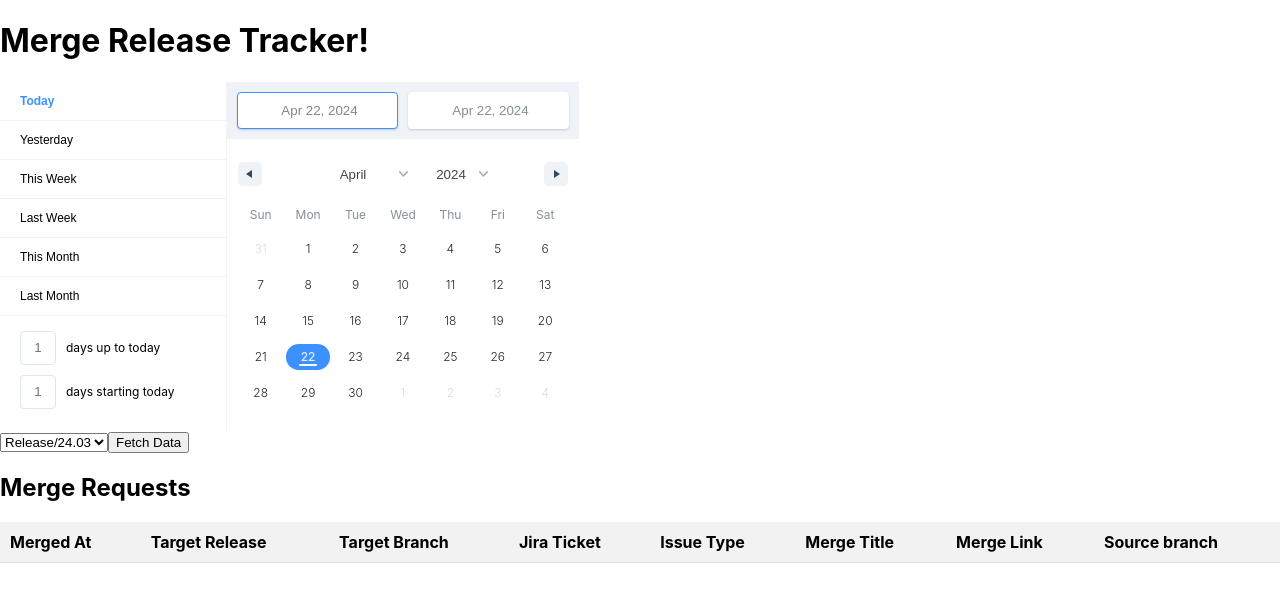
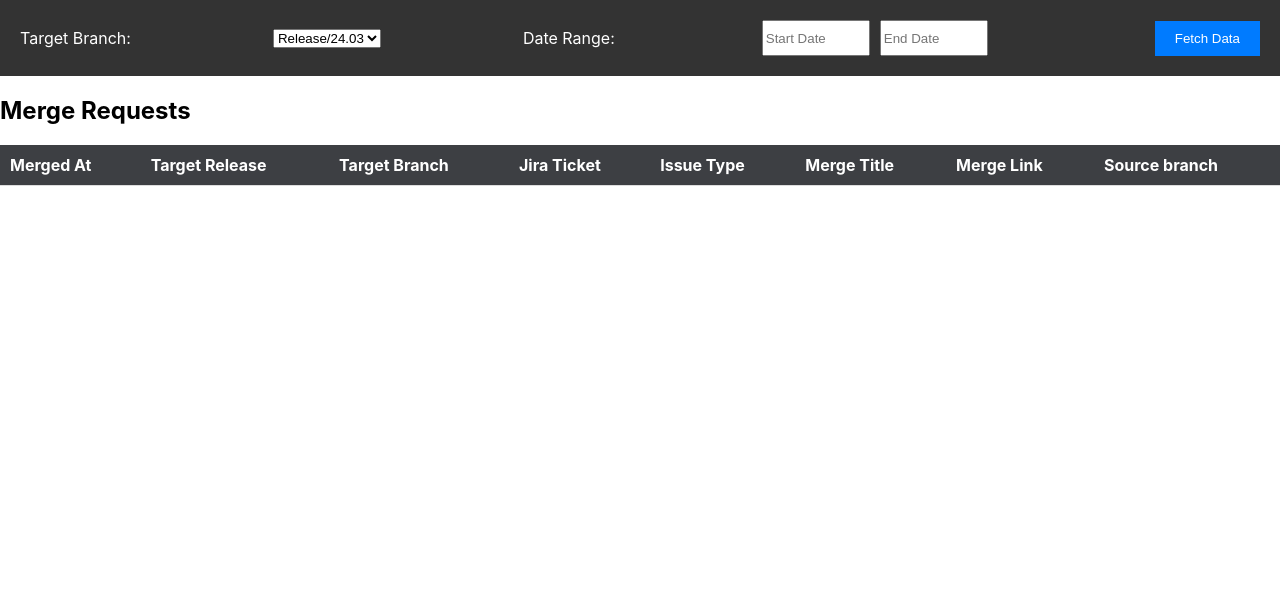
Before and after one commit to josueCarvajal/gitlab-release-tracker, a React (Create React App) app in the folder react-frontend/: page / in a window 1280 px wide. Shown: the top 602 px of the page. Built offline with nearby package versions, Linux system fonts and the light colour scheme.

Commit message:
Adding simply date Range picker

```diff
--- a/react-frontend/package.json
+++ b/react-frontend/package.json
@@ -13,7 +13,8 @@
     "@types/react-dom": "^18.2.25",
     "axios": "^1.6.8",
     "react": "^18.2.0",
-    "react-date-range": "^2.0.0-alpha.4",
+    "react-date-range": "^2.0.1",
+    "react-datepicker": "^6.9.0",
     "react-dom": "^18.2.0",
     "react-scripts": "5.0.1",
     "typescript": "^4.9.5",
@@ -42,5 +43,8 @@
       "last 1 firefox version",
       "last 1 safari version"
     ]
+  },
+  "devDependencies": {
+    "@types/react-datepicker": "^6.2.0"
   }
 }
--- a/react-frontend/src/App.css
+++ b/react-frontend/src/App.css
@@ -15,15 +15,19 @@
 
 .App-header {
   background-color: #282c34;
-  min-height: 100vh;
+  min-height: 50vh;
   display: flex;
   flex-direction: column;
   align-items: center;
   justify-content: center;
-  font-size: calc(10px + 2vmin);
+  font-size: calc(10px + 1vmin);
   color: white;
 }
 
+
+.App-bg {
+  background-color: #282c34
+}
 .App-link {
   color: #61dafb;
 }
@@ -36,3 +40,40 @@
     transform: rotate(360deg);
   }
 }
+
+
+.navbar-container {
+  display: flex;
+  align-items: center; /* Vertically center items */
+  justify-content: space-between; /* Align items with space between */
+  padding: 20px; /* Add padding for spacing */
+  background-color: #333; /* Navbar background color */
+  color: #fff; /* Text color */
+}
+
+/* Style DateRangePicker */
+.navbar-container .date-range-picker {
+  /* Add specific styles for DateRangePicker */
+  margin-right: 20px; /* Add right margin */
+}
+
+/* Style Dropdown */
+.navbar-container .dropdown {
+  /* Add specific styles for Dropdown */
+  margin-right: 20px; /* Add right margin */
+}
+
+/* Style Fetch Data button */
+.navbar-container button {
+  /* Add specific styles for button */
+  padding: 10px 20px; /* Add padding */
+  background-color: #007bff; /* Button background color */
+  color: #fff; /* Button text color */
+  border: none; /* Remove border */
+  cursor: pointer; /* Set cursor to pointer on hover */
+}
+
+/* Hover effect for button */
+.navbar-container button:hover {
+  background-color: #0056b3; /* Darker background color on hover */
+}
--- a/react-frontend/src/App.tsx
+++ b/react-frontend/src/App.tsx
@@ -1,8 +1,9 @@
 import React, { useState } from 'react';
 import axios from 'axios';
-import DateRangePicker from './components/DateRangePicker';
+import DateRangePicker from './components/DatePicker';
 import Dropdown from './components/DropDown';
 import DataTable from './components/DataTable';
+import './App.css'
 
 const options = [
   { label: 'Release/24.03', value: 'Release/24.03' },
@@ -12,12 +13,17 @@ const options = [
 
 axios.defaults.baseURL = 'http://localhost:8080';
 const App: React.FC = () => {
-  const [dateRange, setDateRange] = useState<any>(null);
+  const [startDate, setStartDate] = useState<Date | null>(null);
+  const [endDate, setEndDate] = useState<Date | null>(null);
   const [branch, setbranch] = useState(options[0].value);
   const [responseData, setResponseData] = useState<any[]>([]);
 
-  const handleDateRangeSelect = (range: any) => {
-    setDateRange(range);
+  const handleStartDateChange = (date: Date | null) => {
+    setStartDate(date);
+  };
+
+  const handleEndDateChange = (date: Date | null) => {
+    setEndDate(date);
   };
 
   const handleOptionSelect = (value: string) => {
@@ -28,8 +34,8 @@ const App: React.FC = () => {
     try {
       const response = await axios.get('/merge-requests', {
         params: {
-        startDate: dateRange.startDate,
-        endDate: dateRange.endDate,
+        startDate: startDate,
+        endDate: endDate,
         branch
       }
       });
@@ -42,10 +48,20 @@ const App: React.FC = () => {
 
   return (
     <div>
-      <h1>Merge Release Tracker!</h1>
-      <DateRangePicker onSelect={handleDateRangeSelect} />
-      <Dropdown options={options} selectedValue={branch} onSelectChange={handleOptionSelect} />
+      <nav className='navbar-container'>
+      Target Branch: <Dropdown options={options} selectedValue={branch} onSelectChange={handleOptionSelect} />
+      Date Range: <DateRangePicker
+             startDate={startDate}
+             endDate={endDate}
+             onStartDateChange={handleStartDateChange}
+             onEndDateChange={handleEndDateChange}
+
+      />
       <button onClick={fetchData}>Fetch Data</button>
+
+      </nav>
+      {/* <DateRangePicker onSelect={handleDateRangeSelect} />
+       */}
       <DataTable data={responseData} />
     </div>
   );
--- a/react-frontend/src/components/DataTable.css
+++ b/react-frontend/src/components/DataTable.css
@@ -17,9 +17,35 @@
   }
 
   .datatable th {
-    background-color: #f2f2f2;
+    background-color: #3d3f43;
+    color: white;
+    /* background-color: #f2f2f2; */
   }
 
   .datatable tbody tr:hover {
-    background-color: #f9f9f9;
+    /* background-color: #a8abb2; */
+    background-color:  #ffffff;
   }
+  .datatable tbody td {
+    background-color: #282c34;
+    color: white;
+  }
+/* unvisited link */
+a:link {
+  color: rgb(167, 241, 183);
+}
+
+/* visited link */
+a:visited {
+  color: rgb(21, 97, 21);
+}
+
+/* mouse over link */
+a:hover {
+  color: hotpink;
+}
+
+/* selected link */
+a:active {
+  color: blue;
+}
--- /dev/null
+++ b/react-frontend/src/components/DatePicker.tsx
@@ -0,0 +1,40 @@
+// DateRangePicker.tsx
+import React from 'react';
+import DatePicker from 'react-datepicker';
+import 'react-datepicker/dist/react-datepicker.css';
+import './DateRangePicker.css';
+
+interface DateRangePickerProps {
+  startDate: Date | null;
+  endDate: Date | null;
+  onStartDateChange: (date: Date | null) => void;
+  onEndDateChange: (date: Date | null) => void;
+}
+
+const DateRangePicker: React.FC<DateRangePickerProps> = ({ startDate, endDate, onStartDateChange, onEndDateChange }) => {
+  return (
+    <div className="date-range-picker">
+      <DatePicker
+        selected={startDate}
+        onChange={date => onStartDateChange(date)}
+        selectsStart
+        startDate={startDate}
+        endDate={endDate}
+        placeholderText="Start Date"
+        className="date-picker"
+      />
+      <DatePicker
+        selected={endDate}
+        onChange={date => onEndDateChange(date)}
+        selectsEnd
+        startDate={startDate}
+        endDate={endDate}
+        minDate={startDate}
+        placeholderText="End Date"
+        className="date-picker"
+      />
+    </div>
+  );
+};
+
+export default DateRangePicker;
--- /dev/null
+++ b/react-frontend/src/components/DateRangePicker.css
@@ -0,0 +1,9 @@
+.date-range-picker {
+    display: inline-flex;
+  }
+
+  .date-picker {
+    height: 30px; /* Adjust the height as needed */
+    width: 100px; /* Adjust the width as needed */
+    margin: 0 5px;
+  }
--- a/react-frontend/src/components/DateRangePicker.tsx
+++ b/react-frontend/src/components/DateRangePicker.tsx
@@ -2,7 +2,6 @@ import React, { useState } from 'react';
 import { DateRangePicker } from 'react-date-range';
 import 'react-date-range/dist/styles.css'; // main css file
 import 'react-date-range/dist/theme/default.css'; // theme css file
-
 interface DateRangePickerProps {
   onSelect: (dateRange: any) => void;
 }
@@ -20,7 +19,7 @@ const DateRangePickerComponent: React.FC<DateRangePickerProps> = ({ onSelect })
   };
 
   return (
-    <div>
+    <div className="Date">
       <DateRangePicker
         ranges={[selection]}
         onChange={handleSelect}
```
Also changed, not shown: 1 other file (tests, documents, lock files or other folders).
